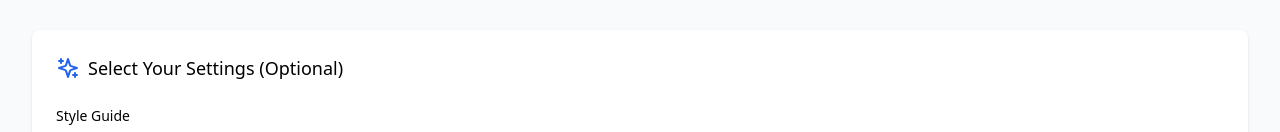
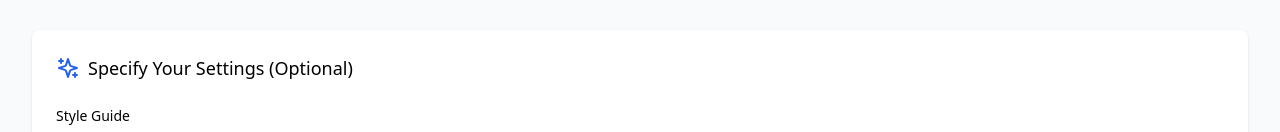
Before and after one commit to briannablacet/marketing-content-lab, a Next.js app: page /prose-perfector in a window 1280 px wide. Shown: the part 489-621 px from the top of the page. Built offline with nearby package versions, Linux system fonts and the light colour scheme.

Commit message:
Changed one word

```diff
--- a/src/components/features/ProsePerfector/index.tsx
+++ b/src/components/features/ProsePerfector/index.tsx
@@ -403,7 +403,7 @@ const ProsePerfector: React.FC = () => {
         <CardHeader>
           <CardTitle className="flex items-center">
             <Sparkles className="w-6 h-6 text-blue-600 mr-2" />
-            Select Your Settings (Optional)
+            Specify Your Settings (Optional)
           </CardTitle>
         </CardHeader>
         <CardContent className="space-y-6">
```
